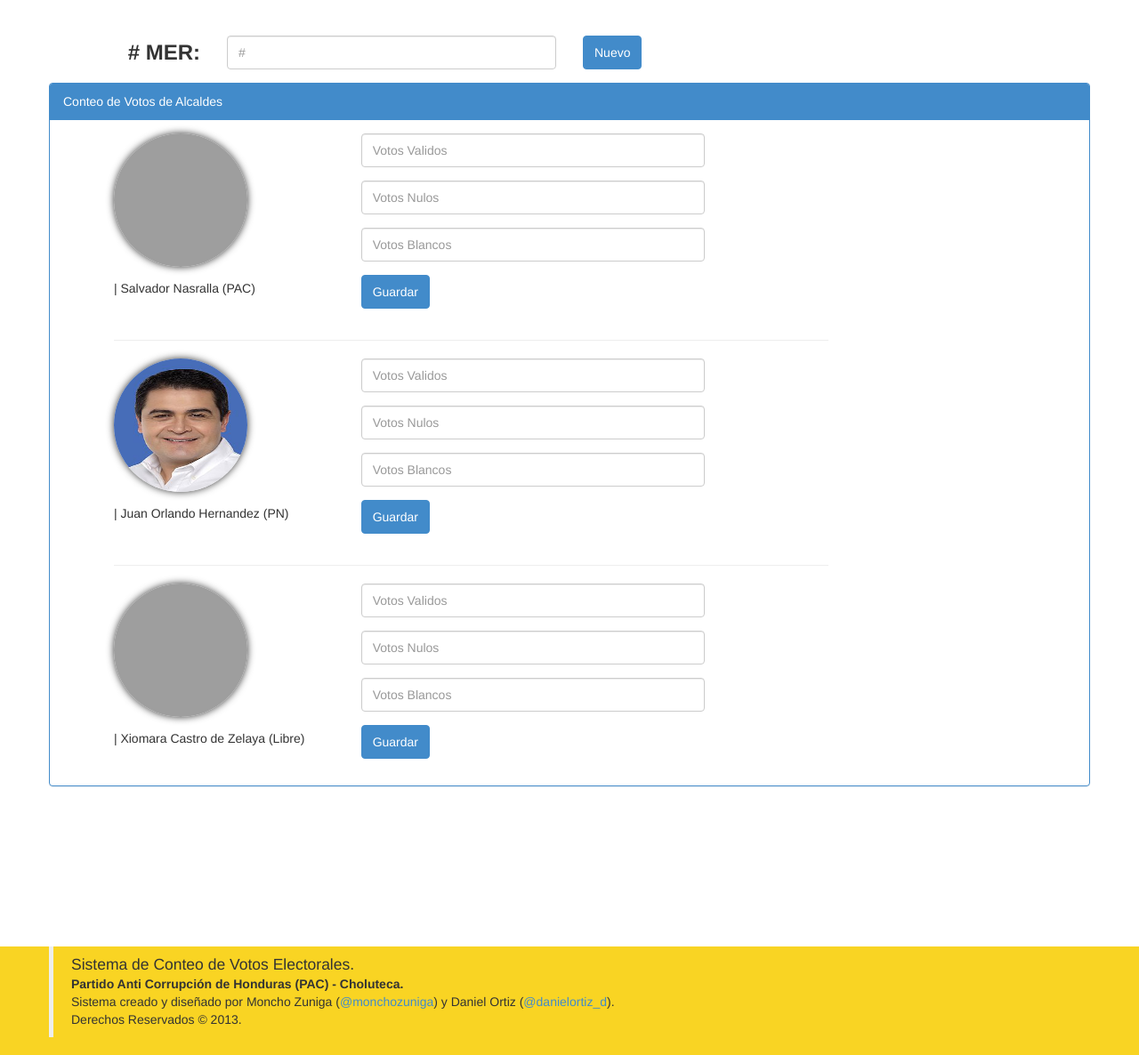
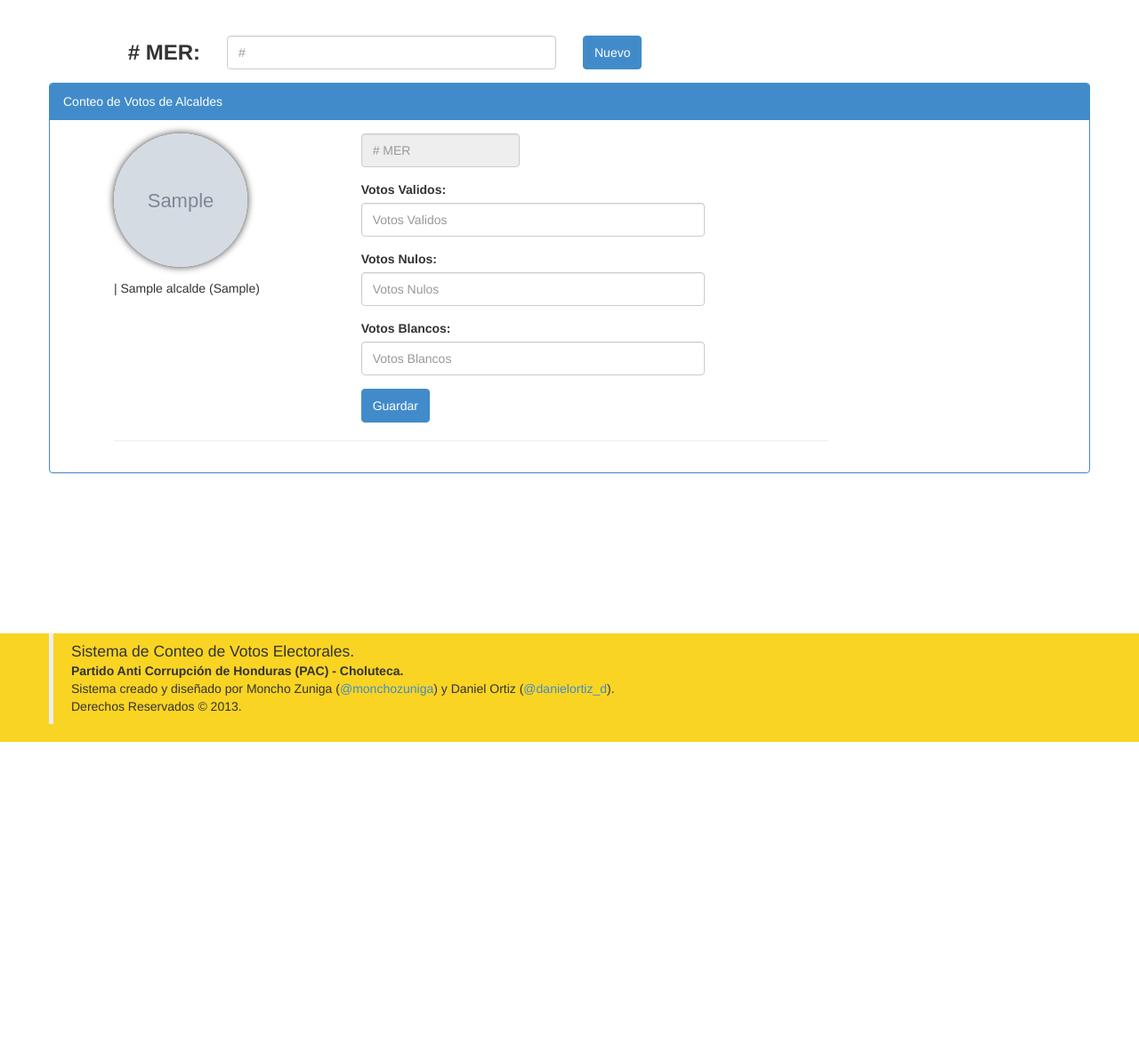
Before and after one commit to mohnzlab/emet_pac, a Django app: template emet_pac/templates/mainAlcaldes.html in a window 1280 px wide. Shown: the part 53-1239 px from the top of the page at 89% size. After the commit the page ends 887 px from the top, so only its background shows below. Run offline with Django 3.2, Linux system fonts and the light colour scheme; the template is opened without the code that fills it: most values are stand-ins (such as "Sample title", 1, 10 or a date in 2020); grey boxes marked "Sample" are stand-in pictures; parts of the project's set-up code (start-up, migrations or seed data) failed here and were passed over; grey boxes are pictures that could not be loaded.

Commit message:
Modulo de Actas de Alcaldes agregado

```diff
--- a/emet/forms.py
+++ b/emet/forms.py
@@ -14,4 +14,3 @@ class ActasDiputadosForm(ModelForm):
 class ActasAlcaldesForm(ModelForm):
 	class Meta:
 		model = ActasAlcaldes
-		exclude = ('UsuarioEmetID', )
--- a/emet_pac/templates/mainAlcaldes.html
+++ b/emet_pac/templates/mainAlcaldes.html
@@ -1,8 +1,5 @@
 {% extends 'base.html' %}
 {% block titulo %} emet | Alcaldes {% endblock %}
-{% block usuarioInfo %}
-  <p id="usuario" class="navbar-text pull-right">Inicio Sesion como Ramon Zuniga</p>
-{% endblock %}
 {% block contenido %}
 <div class="container">
     <form class="form-horizontal">
@@ -22,68 +19,48 @@
         <div class="row">
           <div class="col-lg-9">
             <div class="container">
+            {% for Alcalde in TAlcaldes %}
               <div class="row">
                 <div class="col-lg-4">
-                  <a href="#"><img src="{{STATIC_URL}}img/salvador.jpg" class="imagenRedonda" alt=""></a>
-                  <p>| Salvador Nasralla (PAC)</p>
+                  <a href="#"><img src="{{MEDIA_URL}}{{Alcalde.RepImagen}}" class="imagenRedonda" alt=""></a>
+                  <p>| {{Alcalde.RepAlcaldeNombre}}  ({{Alcalde.MovimientoID.MovimientoCodigo}})</p>
                 </div>
                 <div class="col-lg-6">
-                  <form class="form-inline">
-                    <div class="form-group">
-                      <input type="text" class="form-control" id="votosValidos" placeholder="Votos Validos">
+                  <form id="formN{{Alcalde.RepAlcaldeID}}" class="form-inline" action="ActaAlcalde/" method="POST">{% csrf_token %}
+                    <fieldset>
+                  <div class="row">
+                    <div class="form-group col-lg-6">
+                      <input type="text" class="form-control" name="NoActa" placeholder="# MER" readonly>
                     </div>
-                    <div class="form-group">
-                      <input type="text" class="form-control" id="votosNulos" placeholder="Votos Nulos">
+                    <div class="form-group col-lg-6">
+                      <input type="hidden" class="form-control" name="RepAlcaldeID" value='{{Alcalde.RepAlcaldeID}}' readonly>
+                      <input type="hidden" name="UsuarioEmetID" value="{{ user.id }}">
                     </div>
-                    <div class="form-group">
-                      <input type="text" class="form-control" id="votosBlancos" placeholder="Votos Blancos">
-                    </div>
-                    <button class="btn btn-primary" type="submit">Guardar</button>
-                  </form>
-                </div>
-              </div>
-              <hr>
-              <div class="row">
-                <div class="col-lg-4">
-                 <a href="#"><img src="{{STATIC_URL}}img/juanorlando.jpg" class="imagenRedonda" alt=""></a>
-                 <p>| Juan Orlando Hernandez (PN)</p>
-               </div>
-               <div class="col-lg-6">
-                <form class="form-inline">
-                  <div class="form-group">
-                    <input type="text" class="form-control" id="votosValidos" placeholder="Votos Validos">
                   </div>
                   <div class="form-group">
-                    <input type="text" class="form-control" id="votosNulos" placeholder="Votos Nulos">
+                    <label class="control-label" for="VotosValidos">Votos Validos:</label>
+                    <input type="input" class="form-control numero" name="VotosValidos" placeholder="Votos Validos" autocomplete="off">
                   </div>
                   <div class="form-group">
-                    <input type="text" class="form-control" id="votosBlancos" placeholder="Votos Blancos">
+                    <label class="control-label" for="VotosNulos">Votos Nulos:</label>
+                    <input type="input" class="form-control numero" name="VotosNulos" placeholder="Votos Nulos" autocomplete="off">
                   </div>
-                  <button class="btn btn-primary" type="submit">Guardar</button>
+                  <div class="form-group">
+                    <label class="control-label" for="VotosBlancos">Votos Blancos:</label>
+                    <input type="input" class="form-control numero" name="VotosBlancos" placeholder="Votos Blancos" autocomplete="off">
+                  </div>
+                  <div class="alert" hidden>
+                    <a class="close" data-dismiss="alert">×</a>
+                  </div>
+                  <button id="target{{Presidente.RepPresidenteID}}" class="btn btn-primary" type="submit">Guardar</button>
                 </form>
-              </div>
-            </div>
-            <hr>
-            <div class="row">
-              <div class="col-lg-4">
-               <a href="#"><img src="{{STATIC_URL}}img/xiomara.jpg" class="imagenRedonda" alt=""></a>
-               <p>| Xiomara Castro de Zelaya (Libre)</p>
-             </div>
-             <div class="col-lg-6">
-              <form class="form-inline">
-                <div class="form-group">
-                  <input type="text" class="form-control" id="votosValidos" placeholder="Votos Validos">
-                </div>
-                <div class="form-group">
-                  <input type="text" class="form-control" id="votosNulos" placeholder="Votos Nulos">
-                </div>
-                <div class="form-group">
-                  <input type="text" class="form-control" id="votosBlancos" placeholder="Votos Blancos">
-                </div>
-                <button class="btn btn-primary" type="submit">Guardar</button>
-              </form>
+              </fieldset>
             </div>
           </div>
+          <hr>
+          {% empty %}
+          <p>| No hay alcaldes registrados en el sistema.</p>
+          {% endfor %}
         </div>
       </div>
     </div>
```
Also changed, not shown: emet/views.py (+19 -24 lines), emet_pac/carga/alcaldes/pac-logo.jpg (added), emet_pac/carga/alcaldes/villeda.jpg (added).
